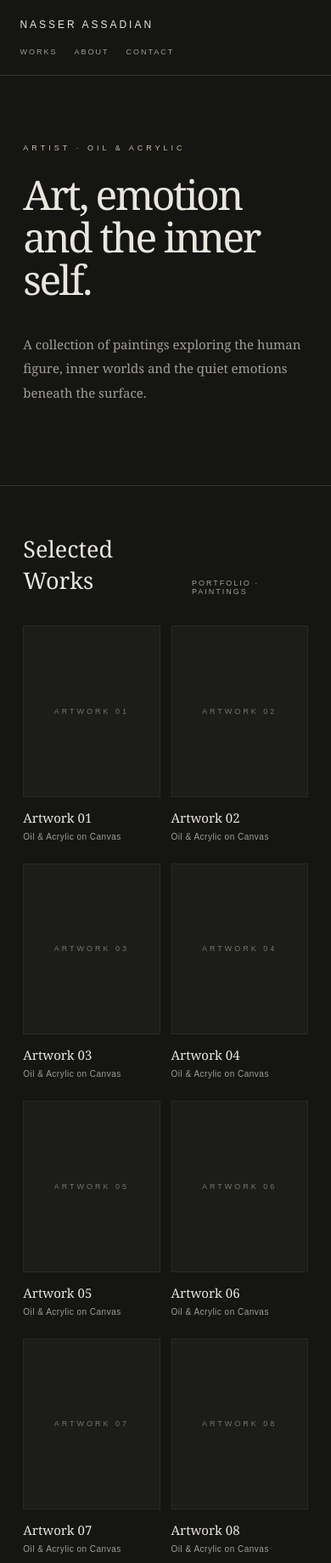
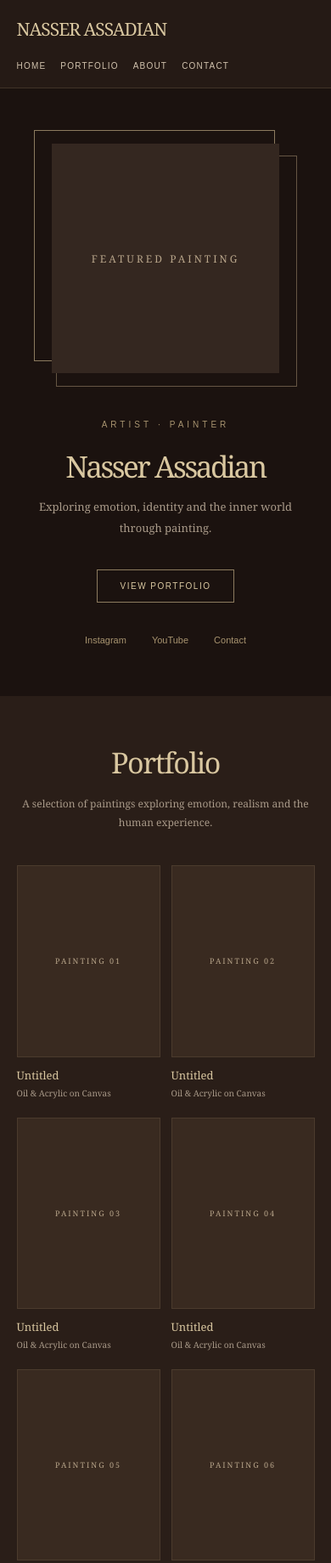
Before and after one commit to nasserassadian/Nasser-Assadian, a plain HTML site: page index.html in a window 390 px wide. Shown: the top 1839 px of the page at 85% size. Drawn offline with Linux system fonts and the light colour scheme.

Commit message:
Update index.html

```diff
--- a/index.html
+++ b/index.html
@@ -3,309 +3,488 @@
 <html lang="en">
 <head>
 <meta charset="UTF-8">
-<meta name="viewport" content="width=device-width, initial-scale=1">
-<meta name="description" content="The official portfolio of Nasser Assadian, a painter working in oil and acrylic on canvas.">
-<title>Nasser Assadian — Artist</title>
+<meta name="viewport" content="width=device-width, initial-scale=1.0">
+<meta name="theme-color" content="#211713">
+<meta name="description" content="Nasser Assadian — Contemporary painter. Explore selected paintings and artistic practice.">
+<title>Nasser Assadian | Artist & Painter</title>
+
 <style>
 :root {
-  --bg: #151513;
-  --panel: #1c1c19;
-  --text: #e9e6df;
-  --muted: #a19d94;
-  --line: #35342f;
-  --accent: #c7bda8;
+  --bg: #211713;
+  --panel: #291e19;
+  --dark: #17100e;
+  --cream: #d9c7a0;
+  --gold: #a89470;
+  --text: #d1c2ad;
+  --muted: #a99a89;
+  --line: rgba(202,180,139,.65);
 }
+
 * { box-sizing: border-box; }
+
 html { scroll-behavior: smooth; }
+
 body {
   margin: 0;
   background: var(--bg);
   color: var(--text);
   font-family: Georgia, "Times New Roman", serif;
+  font-weight: 400;
 }
+
 a { color: inherit; text-decoration: none; }
+
 header {
-  min-height: 78px;
-  padding: 24px 7%;
+  min-height: 76px;
+  padding: 22px 5.5%;
   display: flex;
   align-items: center;
   justify-content: space-between;
-  gap: 25px;
-  border-bottom: 1px solid var(--line);
+  gap: 24px;
+  border-bottom: 1px solid rgba(202,180,139,.16);
+  background: #251a15;
 }
-.brand {
-  font-family: Arial, sans-serif;
-  font-size: 12px;
-  letter-spacing: 3px;
+
+.logo {
+  font-size: 21px;
+  letter-spacing: -1px;
+  color: var(--cream);
   white-space: nowrap;
 }
+
 nav {
   display: flex;
-  gap: 27px;
+  gap: 25px;
+  flex-wrap: wrap;
+  justify-content: flex-end;
+}
+
+nav a {
   font-family: Arial, sans-serif;
-  font-size: 9px;
-  letter-spacing: 2px;
-  color: var(--muted);
+  font-size: 10px;
+  letter-spacing: 1.2px;
+  text-transform: uppercase;
+  color: var(--text);
 }
-nav a:hover, .social a:hover { color: var(--text); }
+
+nav a:hover { color: var(--cream); }
+
+main { overflow: hidden; }
+
 .hero {
-  min-height: 430px;
-  padding: 105px 10% 95px;
-  display: flex;
-  flex-direction: column;
-  justify-content: center;
-  border-bottom: 1px solid var(--line);
+  display: grid;
+  grid-template-columns: 1fr 1fr;
+  align-items: center;
+  gap: 5%;
+  padding: 65px 7% 85px;
+  background: #1b120f;
 }
-.kicker {
-  font-family: Arial, sans-serif;
-  font-size: 9px;
-  letter-spacing: 4px;
-  text-transform: uppercase;
-  color: var(--accent);
-}
-h1 {
-  font-size: clamp(48px, 8vw, 88px);
-  font-weight: 400;
-  line-height: 1.04;
-  letter-spacing: -2.5px;
-  margin: 25px 0 22px;
-}
-.hero p {
-  max-width: 430px;
-  color: var(--muted);
-  font-size: 15px;
-  line-height: 1.9;
-}
-section { padding: 78px 10%; }
-.section-heading {
-  display: flex;
-  align-items: end;
-  justify-content: space-between;
-  gap: 20px;
-  margin-bottom: 35px;
-}
-h2 {
-  font-size: 31px;
-  font-weight: 400;
-  margin: 0;
-}
-.eyebrow {
-  font-family: Arial, sans-serif;
-  font-size: 9px;
-  letter-spacing: 2px;
-  color: var(--muted);
-  text-transform: uppercase;
-}
-.gallery {
-  display: grid;
-  grid-template-columns: repeat(3, minmax(0, 1fr));
-  column-gap: 20px;
-  row-gap: 35px;
-}
-.work { min-width: 0; }
-.art-image {
-  width: 100%;
-  aspect-ratio: 4 / 5;
-  background: var(--panel);
+
+.hero-art {
+  position: relative;
+  min-height: 390px;
   display: flex;
   align-items: center;
   justify-content: center;
-  overflow: hidden;
-  border: 1px solid #292925;
 }
-.art-image img {
-  width: 100%;
-  height: 100%;
-  object-fit: cover;
-  display: block;
+
+.frame {
+  position: absolute;
+  border: 1px solid var(--line);
+  pointer-events: none;
 }
-.placeholder {
-  font-family: Arial, sans-serif;
-  font-size: 9px;
+
+.frame.one {
+  width: 83%;
+  height: 88%;
+  transform: translate(-13px,-15px);
+}
+
+.frame.two {
+  width: 83%;
+  height: 88%;
+  transform: translate(13px,15px);
+  opacity: .65;
+}
+
+.art-placeholder {
+  position: relative;
+  z-index: 1;
+  width: 78%;
+  height: 335px;
+  background: #342720;
+  display: flex;
+  align-items: center;
+  justify-content: center;
+  text-align: center;
+  padding: 20px;
+  color: #b8a58a;
+  font-size: 12px;
   letter-spacing: 3px;
-  color: #77736a;
 }
-.caption { padding-top: 14px; }
-.caption h3 {
-  font-size: 15px;
-  font-weight: 400;
-  margin: 0 0 7px;
-}
-.caption p {
+
+.hero-copy { text-align: center; }
+
+.eyebrow {
   font-family: Arial, sans-serif;
   font-size: 10px;
-  letter-spacing: .5px;
+  letter-spacing: 4px;
+  color: var(--gold);
+  text-transform: uppercase;
+}
+
+h1, h2 {
+  font-weight: 400;
+  color: var(--cream);
+}
+
+h1 {
+  font-size: clamp(35px, 4.4vw, 61px);
+  letter-spacing: -2.5px;
+  line-height: 1.15;
+  margin: 24px 0 15px;
+}
+
+.hero-copy p {
+  font-size: 13px;
   color: var(--muted);
+  line-height: 1.9;
+}
+
+.outline-btn {
+  display: inline-block;
+  margin-top: 23px;
+  padding: 13px 27px;
+  border: 1px solid var(--line);
+  font-family: Arial, sans-serif;
+  font-size: 10px;
+  letter-spacing: 1.5px;
+  color: var(--cream);
+  text-transform: uppercase;
+  transition: background .2s;
+}
+
+.outline-btn:hover { background: #39291f; }
+
+.socials {
+  display: flex;
+  justify-content: center;
+  gap: 30px;
+  margin-top: 38px;
+  font-family: Arial, sans-serif;
+  font-size: 11px;
+  color: var(--gold);
+}
+
+.section {
+  padding: 75px 7%;
+}
+
+.section-heading {
+  text-align: center;
+  margin: 0 auto 38px;
+  max-width: 560px;
+}
+
+.section-heading h2 {
+  font-size: clamp(34px, 4vw, 48px);
+  letter-spacing: -1.5px;
+  margin: 0 0 15px;
+}
+
+.section-heading p {
+  font-size: 12px;
+  line-height: 1.9;
+  color: var(--muted);
+}
+
+.portfolio { background: #2a1e18; }
+
+.gallery {
+  display: grid;
+  grid-template-columns: repeat(4, minmax(0, 1fr));
+  gap: 19px;
+}
+
+.art-card {
+  min-width: 0;
   margin: 0;
 }
-.about {
-  border-top: 1px solid var(--line);
-  display: grid;
-  grid-template-columns: .8fr 1.2fr;
-  gap: 65px;
-}
-.about h2 { margin-top: 20px; }
-.about-copy {
-  max-width: 570px;
-  color: #b7b3aa;
-  font-size: 15px;
-  line-height: 2.1;
-  margin: 0;
-}
-.contact {
-  background: #1c1c19;
-  border-top: 1px solid var(--line);
-}
-.contact h2 { margin: 18px 0; }
-.contact p {
-  color: var(--muted);
-  font-size: 14px;
-  line-height: 1.9;
-}
-.social {
+
+.art-image {
+  width: 100%;
+  aspect-ratio: 3 / 4;
+  background: #392a20;
+  border: 1px solid rgba(202,180,139,.12);
   display: flex;
-  gap: 25px;
-  flex-wrap: wrap;
-  margin-top: 28px;
-  font-family: Arial, sans-serif;
+  align-items: center;
+  justify-content: center;
+  padding: 12px;
+  text-align: center;
+  color: #b8a58a;
   font-size: 9px;
   letter-spacing: 2px;
+  transition: border-color .25s, background .25s;
 }
-.social a {
-  padding-bottom: 8px;
-  border-bottom: 1px solid #77736a;
+
+.art-card:hover .art-image {
+  border-color: var(--gold);
+  background: #403026;
 }
+
+.art-card figcaption {
+  padding-top: 12px;
+  color: var(--cream);
+  font-size: 13px;
+}
+
+.art-card small {
+  display: block;
+  color: var(--muted);
+  font-size: 10px;
+  margin-top: 5px;
+}
+
+.about {
+  display: grid;
+  grid-template-columns: 1fr 1fr;
+  gap: 8%;
+  align-items: center;
+  background: #211713;
+}
+
+.about-copy h2 {
+  font-size: clamp(34px, 4vw, 48px);
+  margin: 12px 0 20px;
+}
+
+.about-copy p {
+  color: var(--muted);
+  font-size: 13px;
+  line-height: 2.1;
+}
+
+.about-image {
+  position: relative;
+  padding: 16px;
+}
+
+.about-image .frame {
+  inset: 0;
+}
+
+.about-image .art-placeholder {
+  width: 100%;
+  height: 320px;
+}
+
+.contact {
+  background: #2a1e18;
+  text-align: center;
+}
+
+.contact form {
+  width: min(100%, 440px);
+  margin: 30px auto 0;
+  padding: 30px;
+  background: #19110e;
+  border: 1px solid rgba(202,180,139,.2);
+  text-align: left;
+}
+
+.contact input,
+.contact textarea {
+  width: 100%;
+  padding: 14px 4px;
+  margin-bottom: 18px;
+  border: none;
+  border-bottom: 1px solid rgba(202,180,139,.35);
+  background: transparent;
+  color: var(--cream);
+  font: 12px Arial, sans-serif;
+  outline: none;
+  border-radius: 0;
+}
+
+.contact input::placeholder,
+.contact textarea::placeholder { color: #aa9985; }
+
+.contact textarea {
+  resize: vertical;
+  min-height: 75px;
+}
+
+.contact button {
+  display: block;
+  width: 100%;
+  border: 0;
+  padding: 14px;
+  background: var(--cream);
+  color: #261912;
+  font-size: 11px;
+  letter-spacing: 2px;
+  cursor: pointer;
+}
+
 footer {
-  padding: 25px 7%;
+  padding: 30px 7%;
+  background: #17100e;
   display: flex;
   justify-content: space-between;
-  gap: 15px;
+  align-items: center;
+  gap: 20px;
   flex-wrap: wrap;
-  color: #89857c;
-  font-family: Arial, sans-serif;
-  font-size: 9px;
-  letter-spacing: 1.5px;
+  color: var(--muted);
+  font-size: 11px;
 }
-@media (max-width: 760px) {
+
+footer a { color: var(--cream); }
+
+@media (max-width: 700px) {
   header {
-    padding: 22px 6%;
+    padding: 20px 5%;
     align-items: flex-start;
     flex-direction: column;
-    gap: 20px;
   }
-  nav { gap: 20px; }
-  .hero { padding: 80px 7%; min-height: 350px; }
-  section { padding: 55px 7%; }
-  .gallery { grid-template-columns: repeat(2, minmax(0, 1fr)); gap: 26px 13px; }
-  .about { grid-template-columns: 1fr; gap: 25px; }
-  h2 { font-size: 27px; }
-}
-@media (max-width: 360px) {
-  nav { gap: 13px; font-size: 8px; }
-  .gallery { grid-template-columns: 1fr; }
+
+  nav {
+    justify-content: flex-start;
+    gap: 17px;
+  }
+
+  .hero {
+    grid-template-columns: 1fr;
+    padding: 45px 6% 60px;
+    gap: 35px;
+  }
+
+  .hero-art { min-height: 310px; }
+  .art-placeholder { height: 270px; }
+
+  .section { padding: 55px 5%; }
+
+  .gallery {
+    grid-template-columns: repeat(2, minmax(0, 1fr));
+    gap: 22px 13px;
+  }
+
+  .about {
+    grid-template-columns: 1fr;
+    gap: 30px;
+  }
+
+  .about-image { order: -1; }
+
+  .contact form { padding: 22px; }
+
+  footer {
+    flex-direction: column;
+    text-align: center;
+  }
 }
 </style>
 </head>
+
 <body>
-
 <header>
-  <a class="brand" href="#">NASSER ASSADIAN</a>
-  <nav>
-    <a href="#works">WORKS</a>
-    <a href="#about">ABOUT</a>
-    <a href="#contact">CONTACT</a>
+  <a class="logo" href="#home">NASSER ASSADIAN</a>
+  <nav aria-label="Main navigation">
+    <a href="#home">Home</a>
+    <a href="#portfolio">Portfolio</a>
+    <a href="#about">About</a>
+    <a href="#contact">Contact</a>
   </nav>
 </header>
 
 <main>
-  <section class="hero">
-    <div class="kicker">Artist · Oil &amp; Acrylic</div>
-    <h1>Art, emotion<br>and the inner self.</h1>
-    <p>A collection of paintings exploring the human figure, inner worlds and the quiet emotions beneath the surface.</p>
+  <section class="hero" id="home">
+    <div class="hero-art">
+      <div class="frame one"></div>
+      <div class="frame two"></div>
+      <div class="art-placeholder">FEATURED PAINTING</div>
+    </div>
+    <div class="hero-copy">
+      <div class="eyebrow">Artist · Painter</div>
+      <h1>Nasser Assadian</h1>
+      <p>Exploring emotion, identity and the inner world through painting.</p>
+      <a class="outline-btn" href="#portfolio">View Portfolio</a>
+      <div class="socials">
+        <a href="https://www.instagram.com/naserasadian_art/" target="_blank" rel="noopener">Instagram</a>
+        <a href="https://www.youtube.com/" target="_blank" rel="noopener">YouTube</a>
+        <a href="#contact">Contact</a>
+      </div>
+    </div>
   </section>
 
-  <section id="works">
+  <section class="section portfolio" id="portfolio">
     <div class="section-heading">
-      <h2>Selected Works</h2>
-      <span class="eyebrow">Portfolio · Paintings</span>
+      <h2>Portfolio</h2>
+      <p>A selection of paintings exploring emotion, realism and the human experience.</p>
     </div>
     <div class="gallery" id="gallery"></div>
   </section>
 
-  <section class="about" id="about">
-    <div>
-      <div class="kicker">About the Artist</div>
-      <h2>Nasser Assadian</h2>
+  <section class="section about" id="about">
+    <div class="about-copy">
+      <div class="eyebrow">The artist</div>
+      <h2>About Me</h2>
+      <p>I am Nasser Assadian, a painter working with oil and acrylic on canvas. My practice explores inner identity, emotion and the relationship between realism and the unseen world.</p>
+      <p>Each painting is an attempt to give form to an inner experience through the human figure, atmosphere and detail.</p>
     </div>
-    <p class="about-copy">
-      Nasser Assadian is a painter working in oil and acrylic on canvas.
-      His practice explores realism, the human figure and the emotional
-      dimensions of inner experience. Through each work, he searches for
-      a connection between outward appearance and the inner self.
-    </p>
+    <div class="about-image">
+      <div class="frame"></div>
+      <div class="art-placeholder">ARTIST PORTRAIT</div>
+    </div>
   </section>
 
-  <section class="contact" id="contact">
-    <div class="kicker">Get in Touch</div>
-    <h2>Contact</h2>
-    <p>For enquiries, collaborations and exhibition opportunities.</p>
-    <div class="social">
-      <a href="https://www.instagram.com/naserasadian_art/" target="_blank" rel="noopener">INSTAGRAM ↗</a>
-      <a href="https://www.youtube.com/" target="_blank" rel="noopener">YOUTUBE ↗</a>
+  <section class="section contact" id="contact">
+    <div class="section-heading">
+      <h2>Contact Me</h2>
+      <p>For artwork inquiries, collaborations and other messages.</p>
     </div>
+    <form id="contact-form">
+      <input name="name" type="text" placeholder="YOUR NAME" required>
+      <input name="email" type="email" placeholder="YOUR EMAIL" required>
+      <textarea name="message" placeholder="YOUR MESSAGE" required></textarea>
+      <button type="submit">SEND MESSAGE</button>
+    </form>
   </section>
 </main>
 
 <footer>
-  <span>© NASSER ASSADIAN</span>
-  <span>ARTIST PORTFOLIO</span>
+  <span>NASSER ASSADIAN</span>
+  <span>Oil & Acrylic on Canvas</span>
+  <a href="https://www.instagram.com/naserasadian_art/" target="_blank" rel="noopener">Instagram ↗</a>
+  <span>© <span id="year"></span> All rights reserved</span>
 </footer>
 
 <script>
-const artworks = Array.from({ length: 20 }, (_, i) => ({
-  title: "Artwork " + String(i + 1).padStart(2, "0"),
-  medium: "Oil & Acrylic on Canvas",
-  image: ""
-}));
-
 const gallery = document.getElementById("gallery");
 
-artworks.forEach((art, index) => {
-  const card = document.createElement("article");
-  card.className = "work";
+for (let i = 1; i <= 20; i++) {
+  const number = String(i).padStart(2, "0");
+  const card = document.createElement("figure");
+  card.className = "art-card";
+  card.innerHTML = `
+    <div class="art-image">PAINTING ${number}</div>
+    <figcaption>Untitled <small>Oil & Acrylic on Canvas</small></figcaption>
+  `;
+  gallery.appendChild(card);
+}
 
-  const frame = document.createElement("div");
-  frame.className = "art-image";
+document.getElementById("year").textContent = new Date().getFullYear();
 
-  if (art.image) {
-    const img = document.createElement("img");
-    img.src = art.image;
-    img.alt = art.title + " by Nasser Assadian";
-    img.loading = "lazy";
-    frame.appendChild(img);
-  } else {
-    const placeholder = document.createElement("span");
-    placeholder.className = "placeholder";
-    placeholder.textContent = "ARTWORK " + String(index + 1).padStart(2, "0");
-    frame.appendChild(placeholder);
-  }
-
-  const caption = document.createElement("div");
-  caption.className = "caption";
-
-  const title = document.createElement("h3");
-  title.textContent = art.title;
-
-  const details = document.createElement("p");
-  details.textContent = art.medium;
-
-  caption.appendChild(title);
-  caption.appendChild(details);
-  card.appendChild(frame);
-  card.appendChild(caption);
-  gallery.appendChild(card);
+document.getElementById("contact-form").addEventListener("submit", function(event) {
+  event.preventDefault();
+  const data = new FormData(this);
+  const subject = encodeURIComponent("Artwork inquiry from " + data.get("name"));
+  const body = encodeURIComponent(
+    "Name: " + data.get("name") +
+    "\nEmail: " + data.get("email") +
+    "\n\n" + data.get("message")
+  );
+  window.location.href = "mailto:?subject=" + subject + "&body=" + body;
 });
 </script>
-
 </body>
 </html>
```
